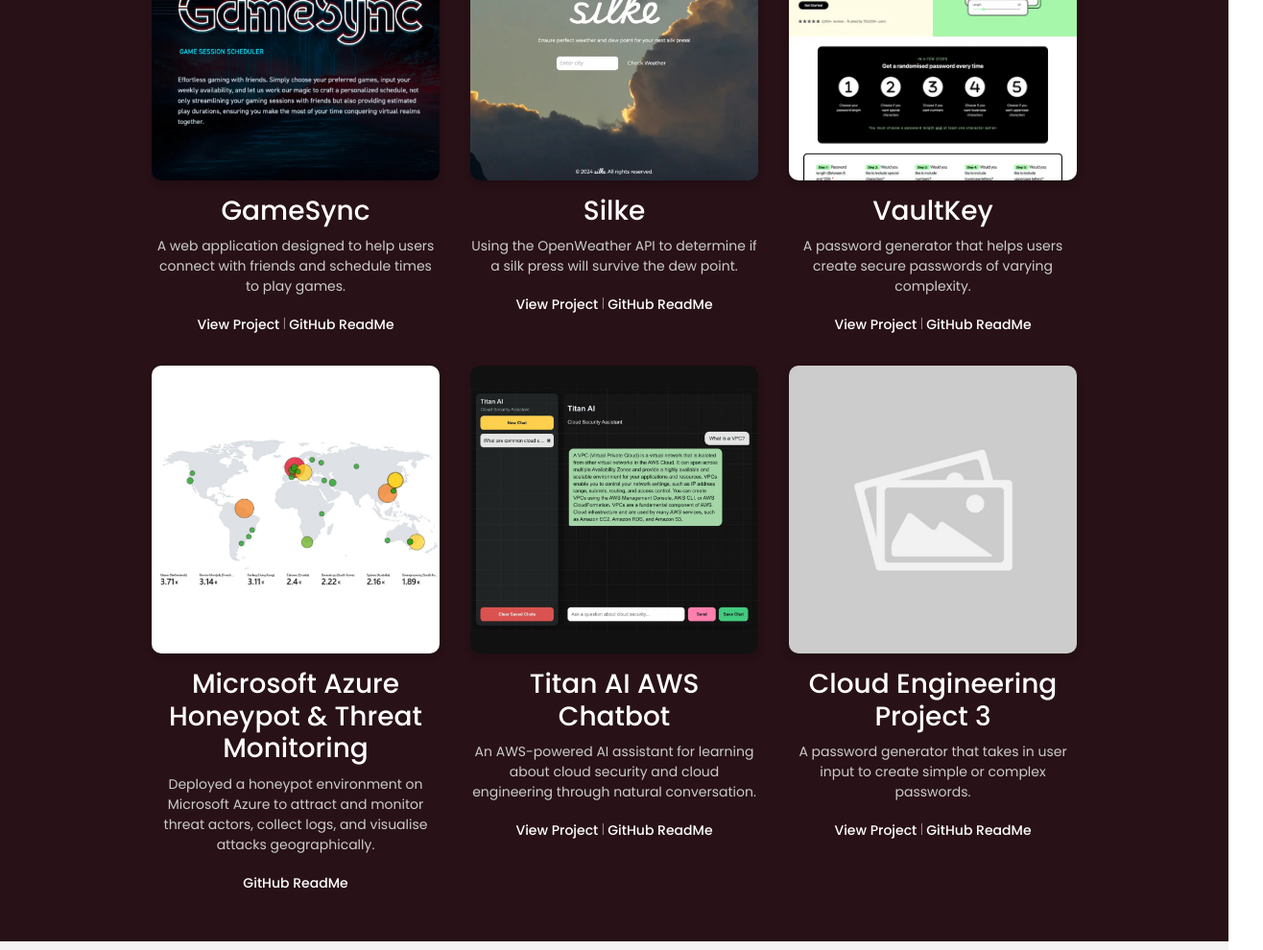
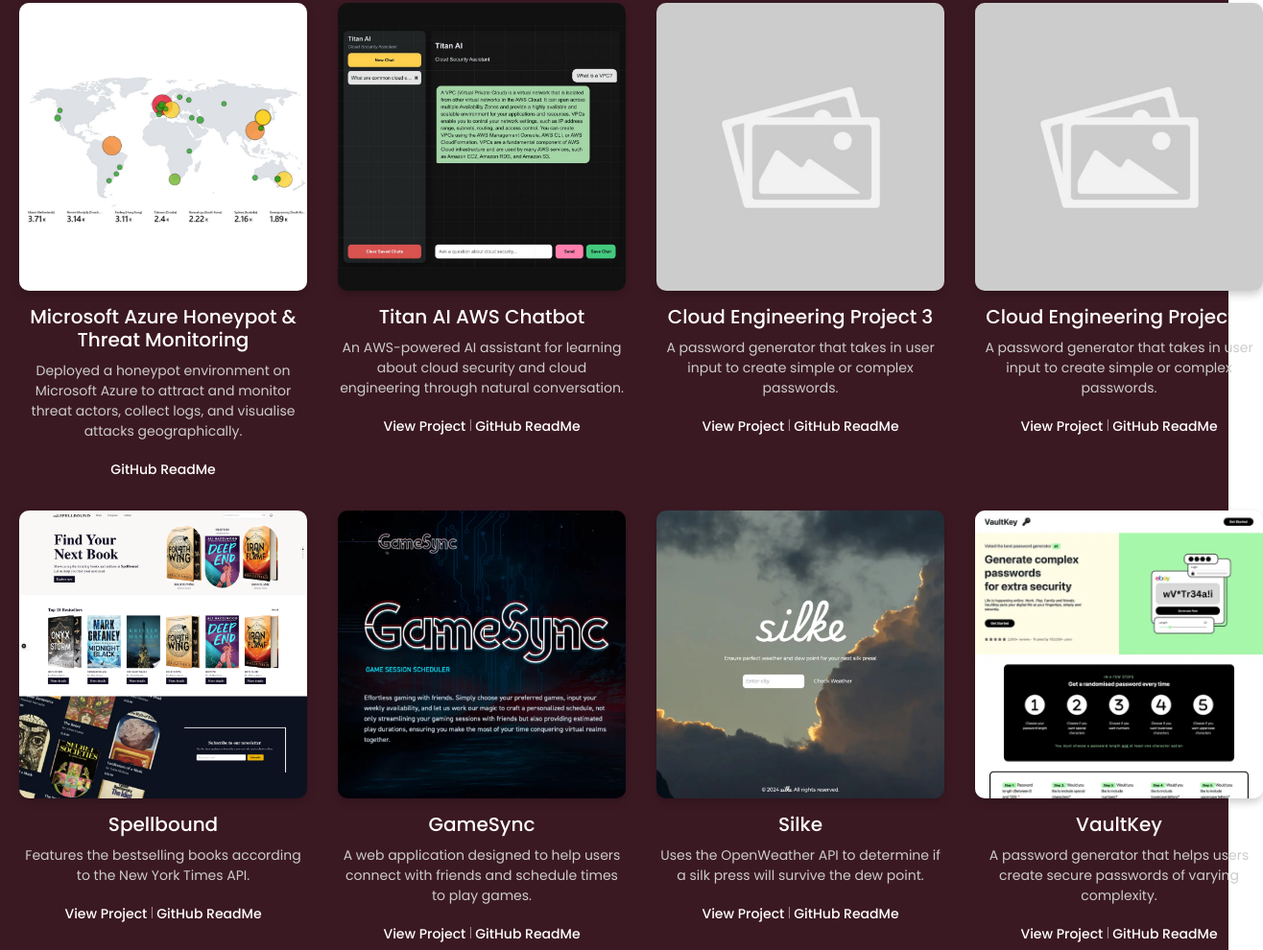
Before and after one commit to LeanneCodes/LaFossePortfolio, a plain HTML site: page index.html in a window 1280 px wide. Shown: the part 1430-2420 px from the top of the page at 96% size, 1316 px wide, since content can reach past the window. Drawn offline with nearby package versions, Linux system fonts and the light colour scheme.

Commit message:
update hero photo and cloud projects

```diff
--- a/index.html
+++ b/index.html
@@ -67,18 +67,68 @@
         <h2>Featured <strong style="font-family: 'Poppins';">Projects</strong></h2>
 
         <!-- Filter buttons -->
-        <div class="project-filters mt-3">
+        <div class="project-filters my-3">
             <button class="filter-btn active" data-category="all">All</button>
+            <button class="filter-btn" data-category="cloud">Cloud Engineering Projects</button>
             <button class="filter-btn" data-category="frontend">Front-End Projects</button>
-            <button class="filter-btn" data-category="cloud">Cloud Engineering Projects</button>
         </div>
 
         <!-- Project Lists -->
         <div class="project-list">
+            <!-- CLOUD ENGINEERING PROJECTS -->
+            <div class="project-item" data-category="cloud">
+                <img src="assets/microsoft azure.jpg" alt="Microsoft Azure Honeypot & Threat Monitoring">
+                <h5>Microsoft Azure Honeypot & Threat Monitoring</h5>
+                <p>Deployed a honeypot environment on Microsoft Azure to attract and monitor threat actors, collect logs, and visualise attacks geographically.</p>
+                <div>
+                    <a href="https://github.com/LeanneCodes/cyber-projects/blob/main/Microsoft%20Azure%20Honeypot%20and%20Threat%20Monitoring%20Project%20Write%20Up.pdf" target="_blank" class="project-link">GitHub ReadMe</a>
+                </div>
+            </div>
+
+            <div class="project-item" data-category="cloud">
+                <img src="assets/titan ai.jpg" alt="Titan AI AWS Chatbot">
+                <h5>Titan AI AWS Chatbot</h5>
+                <p>An AWS-powered AI assistant for learning about cloud security and cloud engineering through natural conversation.</p>
+                <div>
+                    <a href="https://d18x9pyigfiq3c.cloudfront.net/" target="_blank" class="project-link">View Project</a> |
+                    <a href="https://github.com/LeanneCodes/Titan-AI" target="_blank" class="project-link">GitHub ReadMe</a>
+                </div>
+            </div>
+
+            <div class="project-item" data-category="cloud">
+                <img src="assets/placeholder.jpg" alt="Cloud Engineering Project 3">
+                <h5>Cloud Engineering Project 3</h5>
+                <p>A password generator that takes in user input to create simple or complex passwords.</p>
+                <div>
+                    <a href="https://leannecodes.github.io/vault-key-generator/" target="_blank" class="project-link">View Project</a> |
+                    <a href="https://github.com/LeanneCodes/vault-key-generator" target="_blank" class="project-link">GitHub ReadMe</a>
+                </div>
+            </div>
+
+            <div class="project-item" data-category="cloud">
+                <img src="assets/placeholder.jpg" alt="Cloud Engineering Project 4">
+                <h5>Cloud Engineering Project 4</h5>
+                <p>A password generator that takes in user input to create simple or complex passwords.</p>
+                <div>
+                    <a href="https://leannecodes.github.io/vault-key-generator/" target="_blank" class="project-link">View Project</a> |
+                    <a href="https://github.com/LeanneCodes/vault-key-generator" target="_blank" class="project-link">GitHub ReadMe</a>
+                </div>
+            </div>
+
             <!-- FRONT-END PROJECTS -->
             <div class="project-item" data-category="frontend">
+                <img src="assets/Spellbound.png" alt="Spellbound NYT API">
+                <h5>Spellbound</h5>
+                <p>Features the bestselling books according to the New York Times API.</p>
+                <div>
+                    <a href="https://spellbound-smoky.vercel.app/" target="_blank" class="project-link">View Project</a> |
+                    <a href="https://github.com/LeanneCodes/spellbound" target="_blank" class="project-link">GitHub ReadMe</a>
+                </div>
+            </div>
+
+            <div class="project-item" data-category="frontend">
                 <img src="assets/gamesync.jpg" alt="GameSync Gaming Platform">
-            <h3>GameSync</h3>
+                <h5>GameSync</h5>
                 <p>A web application designed to help users connect with friends and schedule times to play games.</p>
                 <div>
                     <a href="https://gamesync-game-session-scheduler.netlify.app/" target="_blank" class="project-link">View Project</a> |
@@ -88,8 +138,8 @@
 
             <div class="project-item" data-category="frontend">
                 <img src="assets/silke.jpg" alt="Silke Weather API App">
-            <h3>Silke</h3>
-            <p>Using the OpenWeather API to determine if a silk press will survive the dew point.</p>
+                <h5>Silke</h5>
+                <p>Uses the OpenWeather API to determine if a silk press will survive the dew point.</p>
                 <div>
                     <a href="https://silke.vercel.app/" target="_blank" class="project-link">View Project</a> |
                     <a href="https://github.com/LeanneCodes/silke" target="_blank" class="project-link">GitHub ReadMe</a>
@@ -98,38 +148,8 @@
 
             <div class="project-item" data-category="frontend">
                 <img src="assets/vaultkey.jpg" alt="VaultKey Password Creator">
-            <h3>VaultKey</h3>
+                <h5>VaultKey</h5>
                 <p>A password generator that helps users create secure passwords of varying complexity.</p>
-            <div>
-                <a href="https://leannecodes.github.io/vault-key-generator/" target="_blank" class="project-link">View Project</a> |
-                <a href="https://github.com/LeanneCodes/vault-key-generator" target="_blank" class="project-link">GitHub ReadMe</a>
-            </div>
-            </div>
-
-            <!-- CLOUD ENGINEERING PROJECTS -->
-            <div class="project-item" data-category="cloud">
-            <img src="assets/microsoft azure.jpg" alt="Microsoft Azure Honeypot & Threat Monitoring">
-            <h3>Microsoft Azure Honeypot & Threat Monitoring</h3>
-            <p>Deployed a honeypot environment on Microsoft Azure to attract and monitor threat actors, collect logs, and visualise attacks geographically.</p>
-            <div>
-                <a href="https://github.com/LeanneCodes/cyber-projects/blob/main/Microsoft%20Azure%20Honeypot%20and%20Threat%20Monitoring%20Project%20Write%20Up.pdf" target="_blank" class="project-link">GitHub ReadMe</a>
-            </div>
-            </div>
-
-            <div class="project-item" data-category="cloud">
-            <img src="assets/titan ai.jpg" alt="Titan AI AWS Chatbot">
-            <h3>Titan AI AWS Chatbot</h3>
-            <p>An AWS-powered AI assistant for learning about cloud security and cloud engineering through natural conversation.</p>
-            <div>
-                <a href="https://d18x9pyigfiq3c.cloudfront.net/" target="_blank" class="project-link">View Project</a> |
-                <a href="https://github.com/LeanneCodes/Titan-AI" target="_blank" class="project-link">GitHub ReadMe</a>
-            </div>
-            </div>
-
-            <div class="project-item" data-category="cloud">
-            <img src="assets/placeholder.jpg" alt="Cloud Engineering Project 3">
-            <h3>Cloud Engineering Project 3</h3>
-            <p>A password generator that takes in user input to create simple or complex passwords.</p>
                 <div>
                     <a href="https://leannecodes.github.io/vault-key-generator/" target="_blank" class="project-link">View Project</a> |
                     <a href="https://github.com/LeanneCodes/vault-key-generator" target="_blank" class="project-link">GitHub ReadMe</a>
--- a/style.css
+++ b/style.css
@@ -66,13 +66,13 @@ html {
 /* Hero Section */
 .intro-section {
     position: relative;
-    min-height: 600px;
+    min-height: 700px;
     display: flex;
     justify-content: center;
     align-items: center;
     flex-direction: column;
     text-align: center;
-    background-image: url('assets/profile-picture.png');
+    background-image: url('assets/updated-pic.png');
     background-position: bottom;
     background-repeat: no-repeat;
     margin-top: -60px;
@@ -141,7 +141,7 @@ html {
 /* Projects */
 #projects {
     min-height: 500px;
-    background-color: #281117;
+    background-color: #3b1923;
     color: white;
     padding: 50px 20px;
     text-align: center;
@@ -157,7 +157,7 @@ html {
 
 .project-list {
     display: grid;
-    grid-template-columns: repeat(3, 1fr);
+    grid-template-columns: repeat(4, 1fr);
     gap: 2rem;
     margin: auto;
     width: fit-content;
@@ -189,7 +189,7 @@ html {
     transition: transform 0.3s, box-shadow 0.3s;
 }
 
-.project-item h3 {
+.project-item h5 {
     margin-top: 15px;
     font-family: 'Poppins', sans-serif;
 }
@@ -216,7 +216,7 @@ html {
 .filter-btn {
     background-color: transparent;
     color: #f4f4f4;
-    font-family: 'Poiret One', cursive;
+    font-family: 'Poppins', sans-serif;
     border: none;
     padding: 8px 5px;
     margin: 0 5px;
@@ -224,13 +224,8 @@ html {
     transition: background-color 0.3s ease;
 }
 
-.filter-btn.active {
-    font-family: 'Poppins', sans-serif;
+.filter-btn.active, .filter-btn:hover {
     text-decoration: underline;
-}
-
-.filter-btn:hover {
-    font-family: 'Poppins', sans-serif;
 }
 
 /* Contact */
@@ -248,7 +243,7 @@ form div > * {
 }
 
 .red-btn {
-    background-color: #281117;
+    background-color: #3b1923;
     color: white;
     font-family: 'Poppins', sans-serif;
     border: none;
@@ -259,7 +254,7 @@ form div > * {
 
 /* Footer */
 footer {
-    background-color: #281117;
+    background-color: #3b1923;
     color: white;
     text-align: center;
     padding: 15px 0;
```
Also changed, not shown: assets/Spellbound.png (added), assets/updated-pic.png (added). Lines whose indentation alone changed are shown as unchanged.
